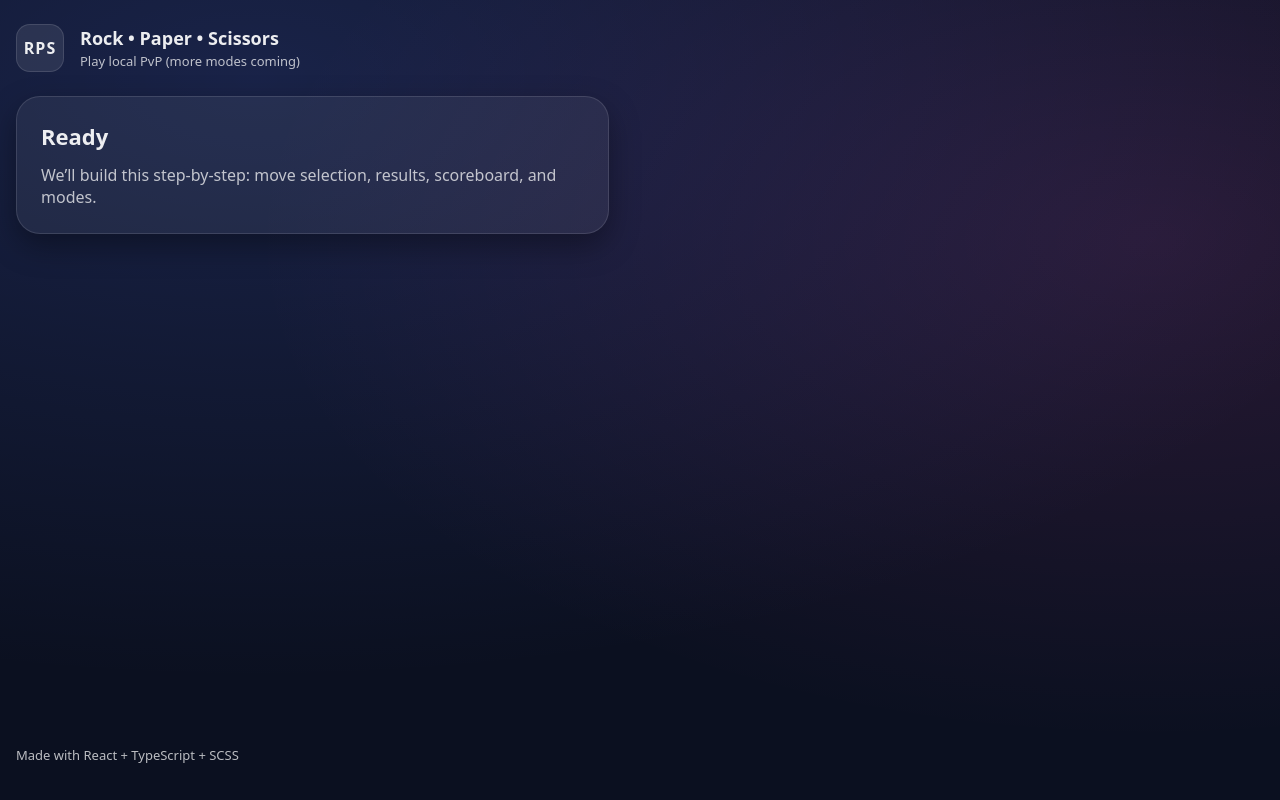
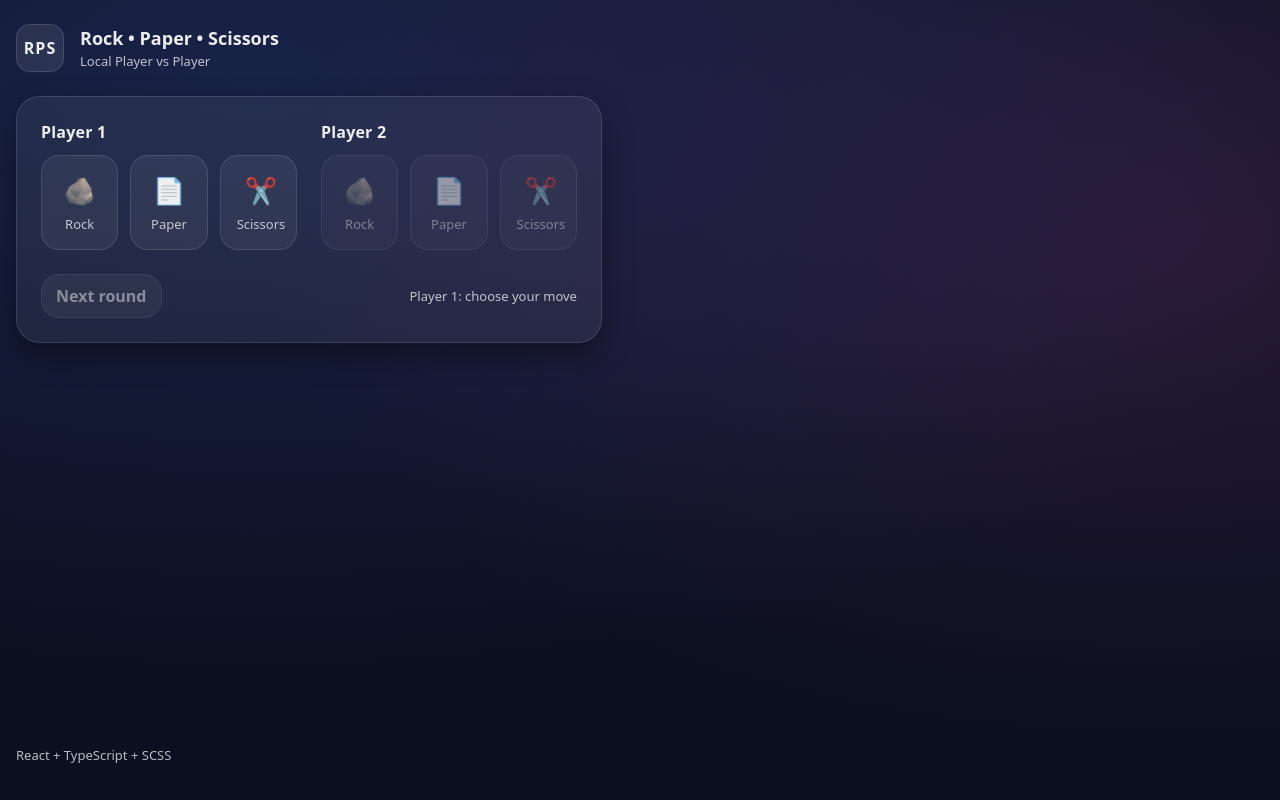
Before and after one commit to MohamedMegdich/test-frontend-react-matawan, a React (Vite) app: page / in a window 1280 px wide. Built offline with nearby package versions, Linux system fonts and the light colour scheme.

Commit message:
feat: add Player vs Player gameplay flow

```diff
--- a/src/App.module.scss
+++ b/src/App.module.scss
@@ -42,18 +42,69 @@
   font-size: 13px;
 }
 
-.hero {
+.gameCard {
   border-radius: $radiusLg;
 }
 
-.h2 {
-  margin: 0 0 $space-2 0;
-  font-size: 22px;
+.grid {
+  display: grid;
+  grid-template-columns: 1fr 1fr;
+  gap: $space-5;
 }
 
-.p {
-  margin: 0;
+.col {
+  display: grid;
+  gap: $space-2;
+}
+
+.sectionTitle {
+  font-weight: 800;
+  letter-spacing: 0.2px;
+}
+
+.bottom {
+  margin-top: $space-5;
+  display: grid;
+  gap: $space-3;
+}
+
+.actions {
+  display: flex;
+  gap: $space-3;
+  align-items: center;
+  justify-content: space-between;
+  flex-wrap: wrap;
+}
+
+.primaryBtn {
+  border: 1px solid $border;
+  background: rgba(255, 255, 255, 0.1);
+  color: $text;
+  border-radius: $radius;
+  padding: 10px 14px;
+  cursor: pointer;
+  font-weight: 700;
+  transition: transform 120ms ease, background 120ms ease;
+}
+
+.primaryBtn:hover {
+  background: rgba(255, 255, 255, 0.14);
+  transform: translateY(-1px);
+}
+
+.primaryBtn:disabled {
+  opacity: 0.5;
+  cursor: not-allowed;
+  transform: none;
+}
+
+.primaryBtn:focus-visible {
+  @include focus-ring;
+}
+
+.hint {
   color: $textMuted;
+  font-size: 13px;
 }
 
 .footer {
@@ -61,3 +112,9 @@
   font-size: 13px;
   padding-bottom: $space-2;
 }
+
+@media (max-width: 760px) {
+  .grid {
+    grid-template-columns: 1fr;
+  }
+}
--- a/src/App.tsx
+++ b/src/App.tsx
@@ -1,6 +1,48 @@
+import { useMemo, useState } from 'react';
+
+import { MovePicker } from './components/MovePicker/MovePicker';
+import { ResultBanner } from './components/ResultBanner/ResultBanner';
+import type { Move } from './domain/moves';
+import { decideWinner, resultLabel, type RoundResult } from './domain/rules';
 import styles from './App.module.scss';
 
+type Phase = 'P1_PICK' | 'P2_PICK' | 'RESULT';
+
 export default function App() {
+  const [p1Move, setP1Move] = useState<Move | null>(null);
+  const [p2Move, setP2Move] = useState<Move | null>(null);
+  const [phase, setPhase] = useState<Phase>('P1_PICK');
+
+  const p1Name = 'Player 1';
+  const p2Name = 'Player 2';
+
+  const result: RoundResult | null = useMemo(() => {
+    if (!p1Move || !p2Move) return null;
+    return decideWinner(p1Move, p2Move);
+  }, [p1Move, p2Move]);
+
+  const banner = useMemo(() => {
+    if (phase !== 'RESULT' || !result) return null;
+    const tone = result === 'DRAW' ? 'neutral' : result === 'P1_WIN' ? 'p1' : 'p2';
+    return { text: resultLabel(result, p1Name, p2Name), tone: tone as 'neutral' | 'p1' | 'p2' };
+  }, [phase, result]);
+
+  function onPickP1(m: Move) {
+    setP1Move(m);
+    setPhase('P2_PICK');
+  }
+
+  function onPickP2(m: Move) {
+    setP2Move(m);
+    setPhase('RESULT');
+  }
+
+  function nextRound() {
+    setP1Move(null);
+    setP2Move(null);
+    setPhase('P1_PICK');
+  }
+
   return (
     <div className={styles.page}>
       <header className={`${styles.header} container`}>
@@ -8,24 +50,62 @@ export default function App() {
           <div className={styles.logo}>RPS</div>
           <div>
             <div className={styles.title}>Rock • Paper • Scissors</div>
-            <div className={styles.subtitle}>Play local PvP (more modes coming)</div>
+            <div className={styles.subtitle}>Local Player vs Player</div>
           </div>
         </div>
       </header>
 
       <main className="container">
-        <section className={`card ${styles.hero}`}>
+        <section className={`card ${styles.gameCard}`}>
           <div className="cardInner">
-            <h2 className={styles.h2}>Ready</h2>
-            <p className={styles.p}>
-              We’ll build this step-by-step: move selection, results, scoreboard, and modes.
-            </p>
+            <div className={styles.grid}>
+              <div className={styles.col}>
+                <div className={styles.sectionTitle}>{p1Name}</div>
+                <MovePicker
+                  label="Player 1 move picker"
+                  selected={p1Move}
+                  disabled={phase !== 'P1_PICK'}
+                  onPick={onPickP1}
+                />
+              </div>
+
+              <div className={styles.col}>
+                <div className={styles.sectionTitle}>{p2Name}</div>
+                <MovePicker
+                  label="Player 2 move picker"
+                  selected={p2Move}
+                  disabled={phase !== 'P2_PICK'}
+                  onPick={onPickP2}
+                />
+              </div>
+            </div>
+
+            <div className={styles.bottom}>
+              {banner ? <ResultBanner text={banner.text} tone={banner.tone} /> : null}
+
+              <div className={styles.actions}>
+                <button
+                  type="button"
+                  className={styles.primaryBtn}
+                  onClick={nextRound}
+                  disabled={phase !== 'RESULT'}
+                >
+                  Next round
+                </button>
+
+                <div className={styles.hint}>
+                  {phase === 'P1_PICK' && 'Player 1: choose your move'}
+                  {phase === 'P2_PICK' && 'Player 2: choose your move'}
+                  {phase === 'RESULT' && 'Round complete'}
+                </div>
+              </div>
+            </div>
           </div>
         </section>
       </main>
 
       <footer className={`${styles.footer} container`}>
-        <span>Made with React + TypeScript + SCSS</span>
+        <span>React + TypeScript + SCSS</span>
       </footer>
     </div>
   );
--- /dev/null
+++ b/src/components/ResultBanner/ResultBanner.module.scss
@@ -0,0 +1,23 @@
+@use '../../styles/variables' as *;
+
+.banner {
+  border: 1px solid $border;
+  background: $panel;
+  border-radius: $radius;
+  padding: $space-3;
+  font-weight: 700;
+}
+
+.neutral {
+  color: $text;
+}
+
+.p1 {
+  border-color: rgba(120, 160, 255, 0.35);
+  background: rgba(120, 160, 255, 0.12);
+}
+
+.p2 {
+  border-color: rgba(255, 120, 200, 0.35);
+  background: rgba(255, 120, 200, 0.12);
+}
--- /dev/null
+++ b/src/components/ResultBanner/ResultBanner.tsx
@@ -0,0 +1,10 @@
+import styles from './ResultBanner.module.scss';
+
+type Props = {
+  text: string;
+  tone: 'neutral' | 'p1' | 'p2';
+};
+
+export function ResultBanner({ text, tone }: Props) {
+  return <div className={`${styles.banner} ${styles[tone]}`}>{text}</div>;
+}
```
